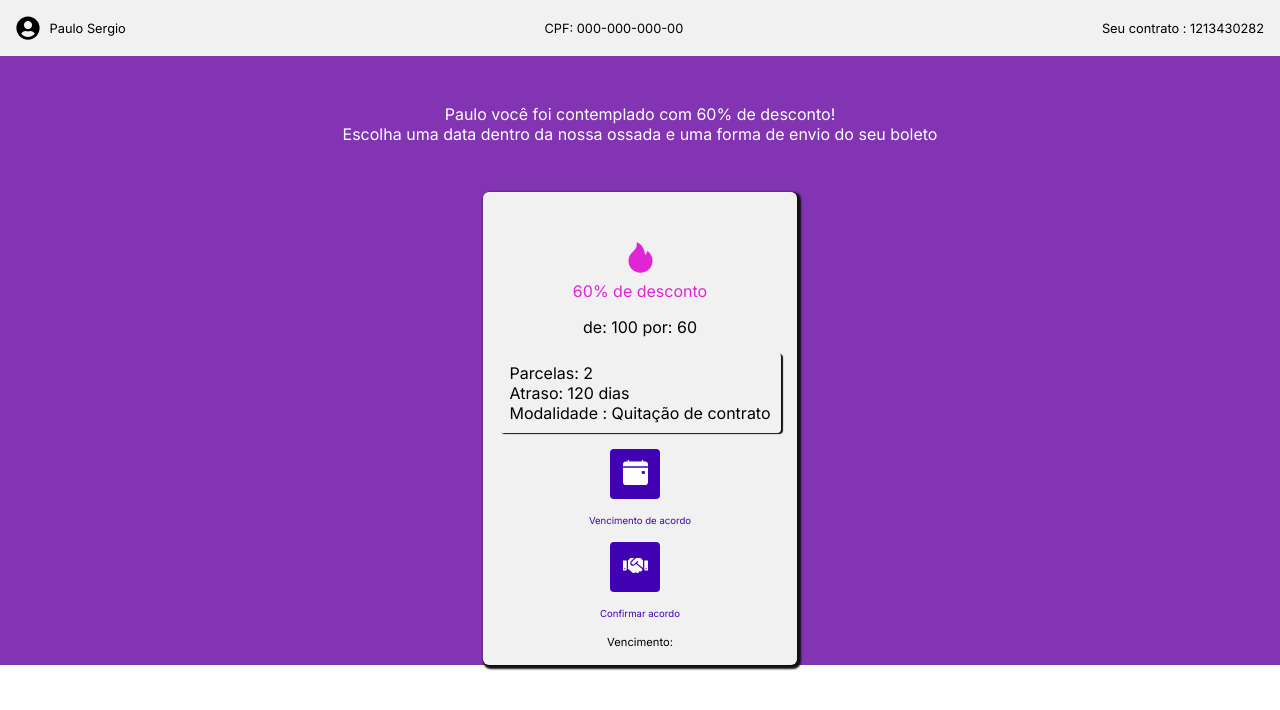
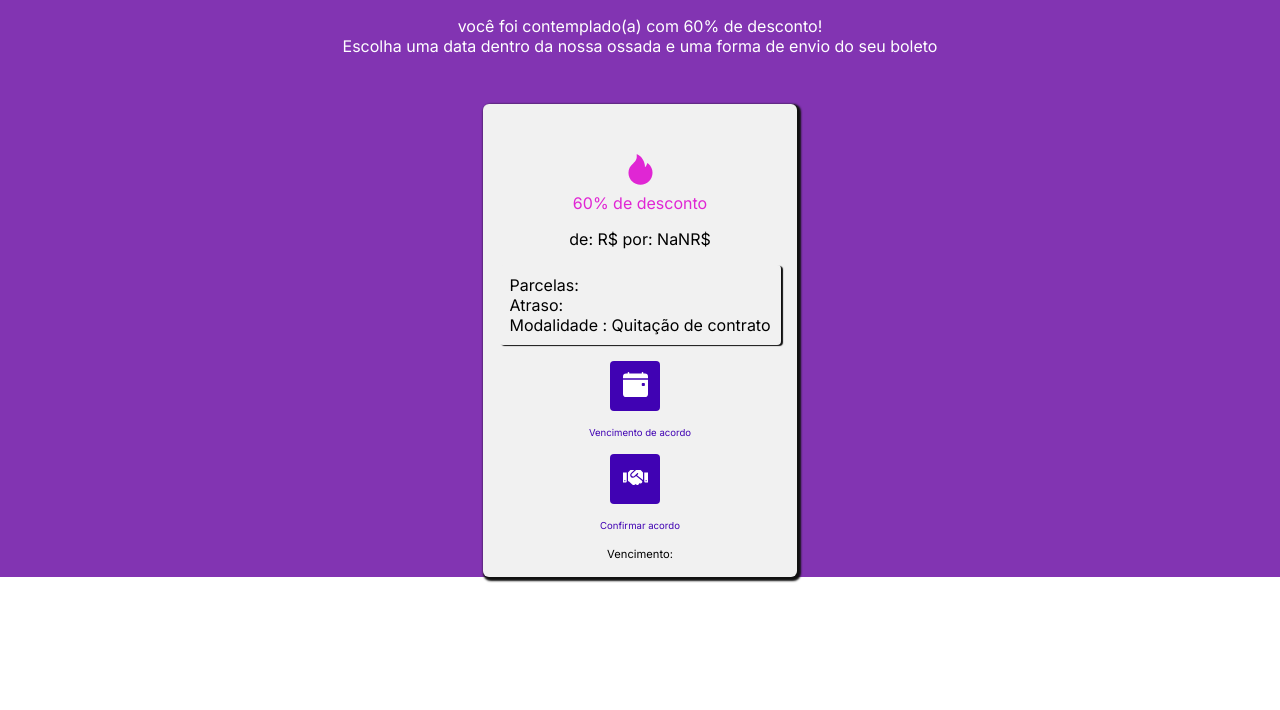
Before and after one commit to HenriqueLdev/Hp-system, a React (Vite) app: page /renegociar in a window 1280 px wide. Shown: the top 710 px of the page. Built offline with nearby package versions, Linux system fonts and the light colour scheme.

Commit message:
mock-reneg

```diff
--- /dev/null
+++ b/mock.js
@@ -0,0 +1,44 @@
+const clientsData = [
+    {
+      id: 1,
+      nomeCompleto: 'João da Silva',
+      cpf: '123.456.789-00',
+      parcelas: 5,
+      contrato:123456,
+      diasEmAtraso: 15,
+      valor:2000,
+      desconto:20
+    },
+    {
+      id: 2,
+      nomeCompleto: 'Maria Souza',
+      cpf: '987.654.321-00',
+      parcelas: 3,
+      contrato:123456,
+      diasEmAtraso: 7,
+      valor:3000,
+      desconto:30
+    },
+    {
+      id: 3,
+      nomeCompleto: 'Pedro Santos',
+      cpf: '555.444.333-22',
+      parcelas: 8,
+      contrato:123456,
+      diasEmAtraso: 30,
+      valor:4000,
+      desconto:40
+    },
+    {
+      id: 4,
+      nomeCompleto: 'Ana Oliveira',
+      cpf: '111.222.333-44',
+      parcelas: 2,
+      contrato:123456,
+      diasEmAtraso: 3,
+      valor:5000,
+      desconto:50
+    }
+  ];
+
+  export default clientsData
--- a/src/Context/UserContext.jsx
+++ b/src/Context/UserContext.jsx
@@ -4,7 +4,11 @@ export const UserContext= createContext()
 
 
 export const UserProvider=({children})=>{
+    const [cpf,setCpf] = useState('')
+    const [client,setClient]=useState('')
     return(
-        <UserContext.Provider></UserContext.Provider>
+        <UserContext.Provider value={{cpf,setCpf,client,setClient}}>
+            {children}
+        </UserContext.Provider>
     )
 }
--- a/src/components/Search/index.jsx
+++ b/src/components/Search/index.jsx
@@ -1,27 +1,48 @@
-import { useState } from 'react'
-import './styles.css'
-import { Link } from 'react-router-dom'
-import ReCAPTCHA from 'react-google-recaptcha'
+import React, { useContext, useState } from 'react';
+import { UserContext } from '../../Context/UserContext';
+import './styles.css';
+import { Link } from 'react-router-dom';
+import ReCAPTCHA from 'react-google-recaptcha';
+import clientsData from '../../../mock';
 
-const Form=()=>{
-    const [cpf,setCpf] = useState('')
-    return(
-        <>
+const Form = () => {
+  const { cpf, setCpf, client,setClient } = useContext(UserContext);
 
-        <div className="form-display">
+  const onCpfChange = (e) => {
+    const inputValue = e.target.value;
+    setCpf(inputValue);
+    console.log(cpf)
+  };
 
- <div className='form-banner'>
-    <p>Consulte ofertas exclusivamente feitas para você no formulario abaixo</p>
- </div>
-<form action="">
-<label htmlFor="">Consulte com seu cpf</label>
-<input type="text" placeholder="XXX-XXX-XXX-XX" value='000-000-000-00' />
-<button ><Link to='/renegociar'>Consultar</Link></button>
-<ReCAPTCHA    sitekey="Your client site key"/>
-</form>
-        </div>
-        </>
-    )
+  const findClient = (iCpf) => {
+    const normalizedCPF = iCpf.replace(/\D/g, '');
+
+    const foundClient = clientsData.find(client => client.cpf.replace(/\D/g, '') === normalizedCPF);
+    setClient(foundClient)
+  console.log(client)
+    return foundClient || null;
+  };
+
+  return (
+    <div className="form-display">
+      <div className='form-banner'>
+        <p>Consulte ofertas exclusivamente feitas para você no formulário abaixo</p>
+      </div>
+      <form action="">
+        <label htmlFor="">Consulte com seu CPF</label>
+        <input
+          type="text"
+          value={cpf}
+          placeholder="XXX.XXX.XXX-XX"
+          onChange={(e) => onCpfChange(e)}
+        />
+        <Link to='/renegociar'>
+          <button onClick={() => setClient(findClient(cpf))}>Consultar</button>
+        </Link>
+        <ReCAPTCHA sitekey="Your client site key" />
+      </form>
+    </div>
+  );
 }
 
-export default Form
+export default Form;
--- a/src/main.jsx
+++ b/src/main.jsx
@@ -5,7 +5,7 @@ import './index.css'
 import {createBrowserRouter, RouterProvider,} from 'react-router-dom'
 import About from './pages/About/About.jsx'
 import Reneg from './pages/Reneg/Reneg.jsx'
-
+import { UserProvider } from './Context/UserContext.jsx'
 
 const Router=createBrowserRouter([
 {
@@ -24,6 +24,8 @@ const Router=createBrowserRouter([
 ])
 ReactDOM.createRoot(document.getElementById('root')).render(
   <React.StrictMode>
+  <UserProvider>
     <RouterProvider router={Router}></RouterProvider>
+    </UserProvider>
   </React.StrictMode>,
 )
--- a/src/pages/Reneg/Reneg.jsx
+++ b/src/pages/Reneg/Reneg.jsx
@@ -1,4 +1,4 @@
-import React, { useState } from 'react';
+import React, { useContext, useState } from 'react';
 import './styles.css';
 import { FaUserCircle } from 'react-icons/fa';
 import { AiFillFire } from 'react-icons/ai';
@@ -6,10 +6,19 @@ import {BsFillCalendarEventFill} from 'react-icons/bs'
 import {FaHandshake} from 'react-icons/fa'
 import CalendarModal from '../../components/CalendarModal';
 import SendModel from '../../components/SendModel';
+import { UserContext } from '../../Context/UserContext';
+
+
+
 
 const Reneg = () => {
+
+  const {client } = useContext(UserContext);
+
   const [modalIsOpen, setModalIsOpen] = useState(false);
   const [selectedDate, setSelectedDate] = useState(null);
+
+
 
   const openModal = () => {
     setModalIsOpen(true);
@@ -40,16 +49,10 @@ const Reneg = () => {
   return (
     <>
       <div className="reneg-container">
-        <div className="reneg-header">
-          <p id="UserName">
-            <FaUserCircle fontSize={24} /> Paulo Sergio
-          </p>
-          <p id="UserCpf">CPF: 000-000-000-00</p>
-          <p id="ContraId">Seu contrato : 1213430282</p>
-        </div>
+
 
         <div className="reneg-intro">
-          <p>Paulo você foi contemplado com 60% de desconto!</p>
+          <p>{client.nomeCompleto} você foi contemplado(a) com 60% de desconto!</p>
           <p>
             Escolha uma data dentro da nossa ossada e uma forma de envio do seu boleto{' '}
           </p>
@@ -61,12 +64,12 @@ const Reneg = () => {
           </div>
 
           <div className="values-reneg">
-            <p>de: 100 por: 60</p>
+            <p>de: {client.valor}R$ por: { client.valor - client.valor / 100 * client.desconto}R$</p>
           </div>
 
           <div className="debito-info">
-            <p>Parcelas: 2</p>
-            <p>Atraso: 120 dias</p>
+            <p>Parcelas: {client.parcelas}</p>
+            <p>Atraso: {client.diasEmAtraso}</p>
             <p>Modalidade : Quitação de contrato</p>
           </div>
 
--- a/src/pages/Reneg/styles.css
+++ b/src/pages/Reneg/styles.css
@@ -8,22 +8,6 @@
     gap: 2rem;
 
 
-}
-
-.reneg-header{
-width: 100vw;
-    display: flex;
-    justify-content: space-between;
-    align-items: center;
-    background-color: #f1f1f1;
-    padding: 1rem;
-    font-size: 0.8rem;
-}
-
-#UserName{
-    display: flex;
-align-items: center;
-gap:0.6rem;
 }
 
 .reneg-intro{
```
